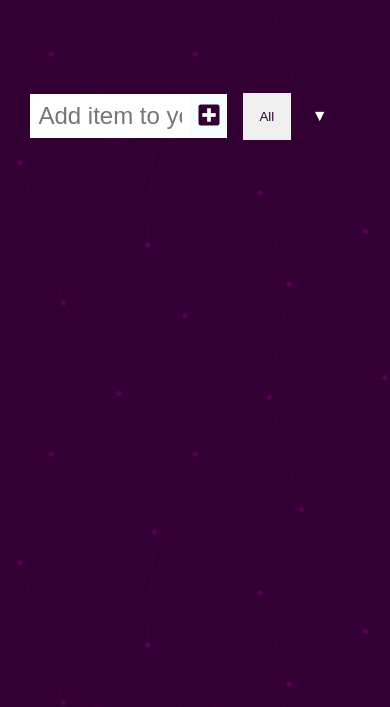
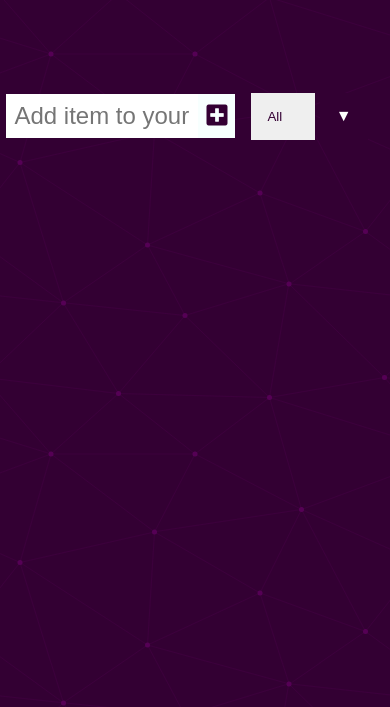
Before and after one commit to Sakshikulkarni880/To-do-List, a plain HTML site: page index.html in a window 390 px wide. Shown: the part 137-844 px from the top of the page. Drawn offline with Linux system fonts and the light colour scheme.

Commit message:
Update style.css

```diff
--- a/style.css
+++ b/style.css
@@ -135,11 +135,11 @@ select{
 
 @media screen and (max-width: 600px){
   form input{
-    width : 10rem;
+    width : 12rem;
   }
   select{
     color: #330033;
-    width: 3rem;
+    width: 4rem;
     cursor: pointer;
     padding: 1rem;
   }
```
